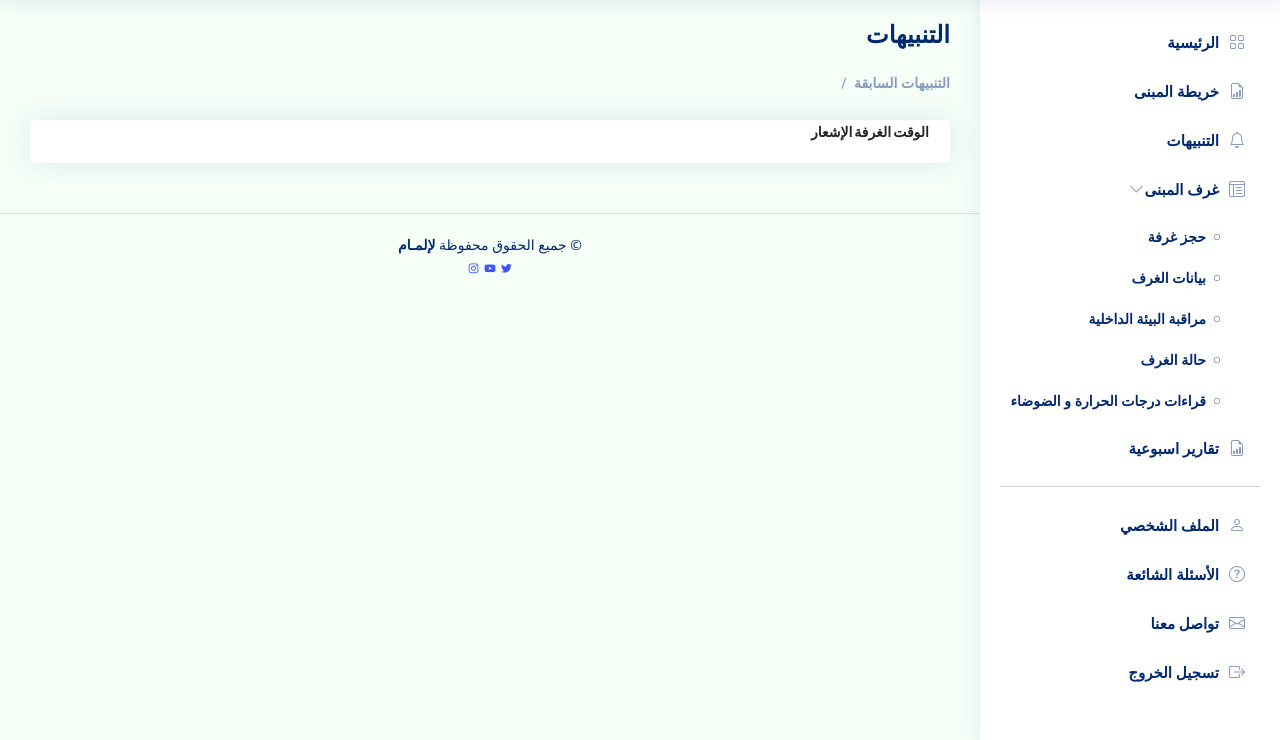
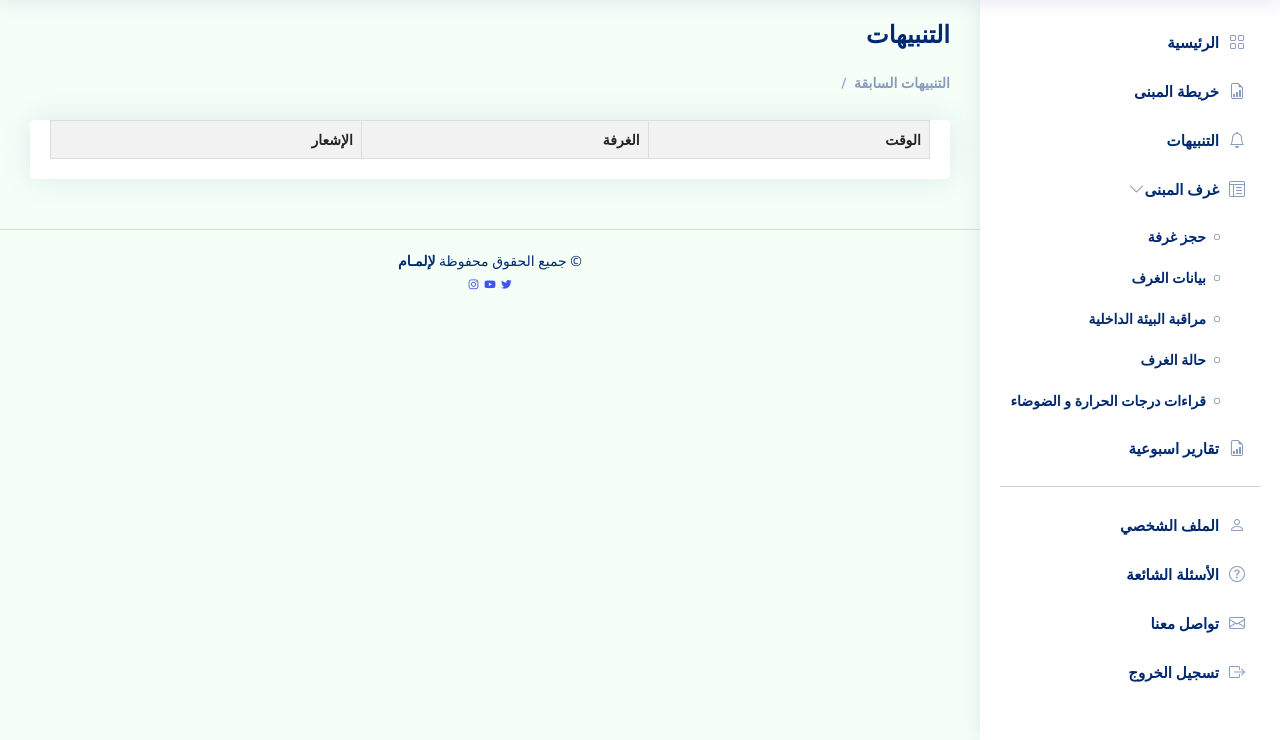
Before and after one commit to sara2alharbi/2023-GP1-2, a PHP site: page /alerts.php in a window 1280 px wide. Shown: the part 60-800 px from the top of the page. Run offline with PHP 8.4, Linux system fonts and the light colour scheme; the visitor is signed in with stand-in values (Sample User, id 1); data comes from the database, SQL or seed files in the repository; data that the repository does not hold is empty; some libraries are stand-ins or nearby versions.

Commit message:
updates_alerts

```diff
--- a/alerts.php
+++ b/alerts.php
@@ -5,6 +5,23 @@ include "base/session_checker.php";?>
 
 <head>
     <?php include "base/head_imports.php"; ?>
+    <style>
+    table {
+        border-collapse: collapse;
+        width: 100%;
+    }
+
+    th, td {
+        border: 1px solid #dddddd;
+        text-align: right;
+        padding: 8px;
+    }
+
+    th {
+        background-color: #f2f2f2;
+    }
+</style>
+
 </head>
 
 <body>
--- a/notification/alerting.js
+++ b/notification/alerting.js
@@ -49,7 +49,6 @@ function checkForAlerts() {
                                 '</td>' +
                             '<td>' +
                                 'جودة الهواء منخفضة ودرجة الحرارة مرتفعة' +
-                                '<p> درجة الحرارة ' + data.temperature + ' °C</p>' +
                             '</td>' +
                         '</tr>';
 
@@ -68,7 +67,6 @@ function checkForAlerts() {
                                 '</td>' +
                             '<td>' +
                                 'درجة الحرارة مرتفعة' +
-                                '<p> درجة الحرارة ' + data.temperature + ' °C</p>' +
                             '</td>' +
                         '</tr>';
 
```
